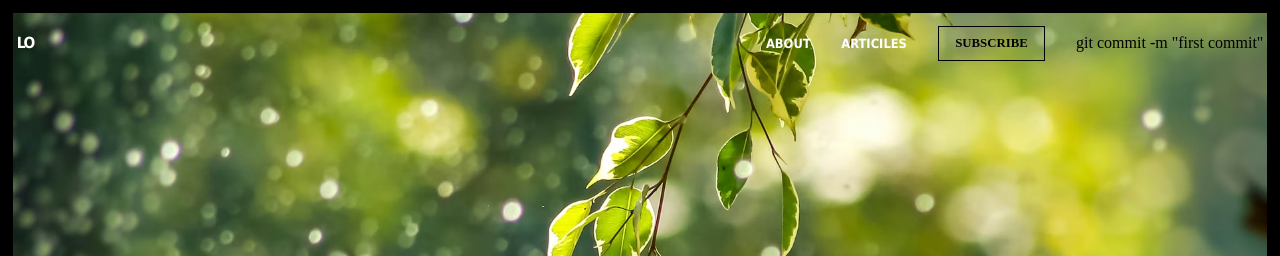
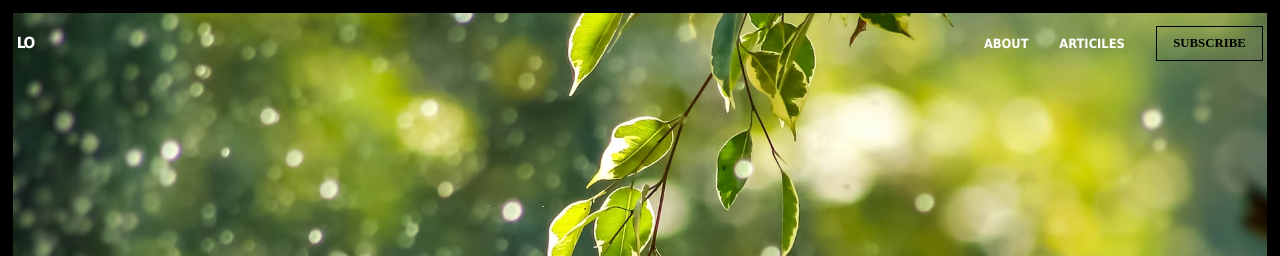
Before and after one commit to yeasinarafath671-dotcom/design1, a plain HTML site: page index.html in a window 1280 px wide. Shown: the top 256 px of the page. Drawn offline with nearby package versions, Linux system fonts and the light colour scheme.

Commit message:
update message

```diff
--- a/index.html
+++ b/index.html
@@ -20,7 +20,7 @@
                         <a href="#about">about</a>
                         <a href="#hedaing">articiles</a>
                         <button>subscribe</button>
-                       git commit -m "first commit"
+
                     </div>
                 </nav>
             </header>
```
